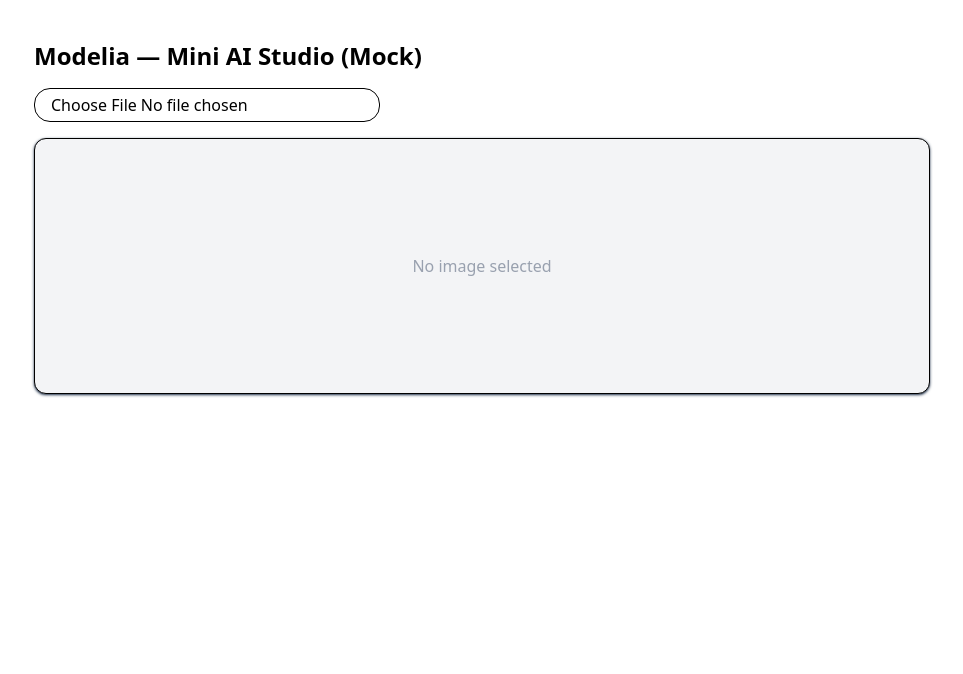
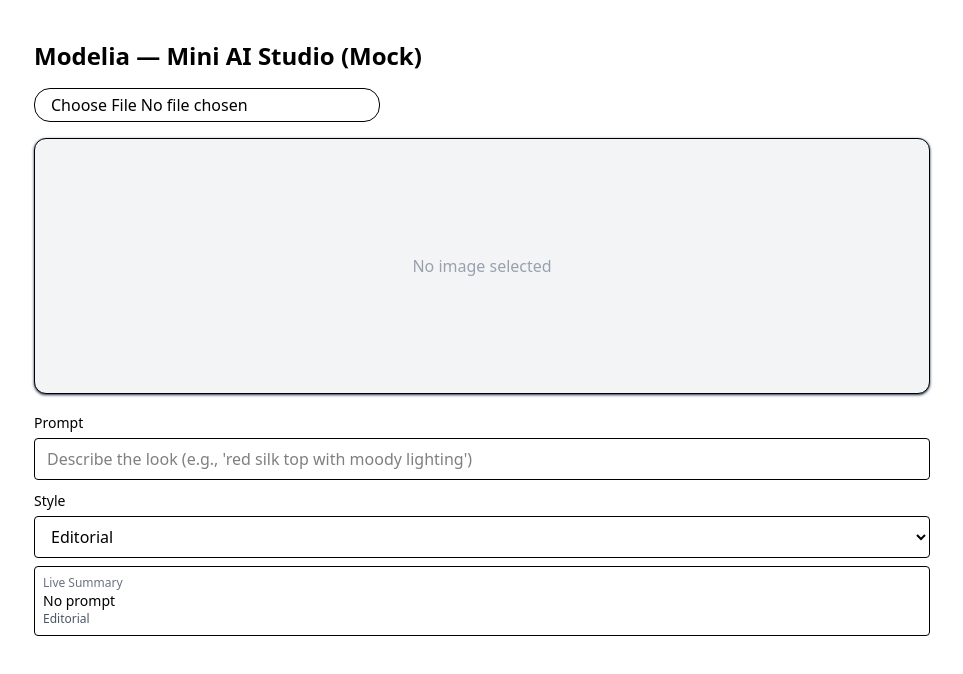
Before and after one commit to Gokuldev23/modelia-studio, a React (Vite) app: page / in a window 1280 px wide. Shown: the top 674 px of the page, without its empty margins (158-1121 px from the left). Built offline with nearby package versions, Linux system fonts and the light colour scheme.

Commit message:
feat: Prompt Form with style dropdown added

```diff
--- a/src/App.tsx
+++ b/src/App.tsx
@@ -1,10 +1,29 @@
 import { useState } from "react";
+import type { StyleOption } from "./js/types";
 import UploadPreview from "./components/UploadPreview"
+import PromptStyleForm from "./components/PromptStyleForm";
 
+
+type PromptFormType = {
+  prompt:string,
+  style:StyleOption
+}
 
 
 function App() {
   const [imageDataUrl, setImageDataUrl] = useState<string | null>(null);
+
+  const [promptForm,setPromptForm] = useState<PromptFormType>({
+    prompt:'',
+    style:'Editorial'
+  })
+
+  const handleSetPromptForm = (key: keyof PromptFormType, value: string) => {
+    setPromptForm((prev) => ({
+      ...prev,
+      [key]: value,
+    }))
+  }
 
   return (
     <div className="max-w-4xl mx-auto lg:py-10 md:py-5 py-3">
@@ -13,6 +32,12 @@ function App() {
       </header>
       <main>
           <UploadPreview onImageReady={setImageDataUrl} currentImage={imageDataUrl}/>
+          <PromptStyleForm
+            prompt={promptForm.prompt}
+            style={promptForm.style}
+            setPrompt={(val) => handleSetPromptForm("prompt", val)}
+            setStyle={(val) => handleSetPromptForm("style", val)}
+          />
       </main>
     </div>
   )
--- /dev/null
+++ b/src/components/PromptStyleForm.tsx
@@ -0,0 +1,57 @@
+import type { StyleOption } from "../js/types";
+
+
+
+type Props = {
+    prompt: string;
+    setPrompt: (s: string) => void;
+    style: StyleOption;
+    setStyle: (s: StyleOption) => void;
+};
+
+
+export default function PromptStyleForm({ prompt, setPrompt, style, setStyle }: Props) {
+
+    const StyleOptionsArr: StyleOption[] = ['Editorial', 'Streetwear', 'Vintage'];
+
+
+    return (
+        <div className="space-y-2 my-4">
+            <label className="block">
+                <span className="text-sm font-medium">Prompt</span>
+                <input
+                    value={prompt}
+                    onChange={(e) => setPrompt(e.target.value)}
+                    placeholder="Describe the look (e.g., 'red silk top with moody lighting')"
+                    className="mt-1 w-full rounded border px-3 py-2"
+                    aria-label="Prompt"
+                />
+            </label>
+
+            <label className="block">
+                <span className="text-sm font-medium">Style</span>
+                <select
+                    value={style}
+                    onChange={(e) => setStyle(e.target.value as StyleOption)}
+                    className="mt-1 w-full rounded border px-3 py-2"
+                    aria-label="Style"
+                >
+                    {StyleOptionsArr.map((s) => (
+                        <option key={s} value={s}>
+                            {s}
+                        </option>
+                    ))}
+                </select>
+            </label>
+
+            <div aria-live="polite"
+                aria-atomic="false"
+                role="status"
+                className="p-2 border rounded bg-white">
+                <div className="text-xs text-gray-500">Live Summary</div>
+                <div className="text-sm font-medium">{prompt || 'No prompt'}</div>
+                <div className="text-xs text-gray-600">{style}</div>
+            </div>
+        </div>
+    )
+}
--- /dev/null
+++ b/src/js/types.ts
@@ -0,0 +1 @@
+export type StyleOption = "Editorial" | "Streetwear" | "Vintage";
```
